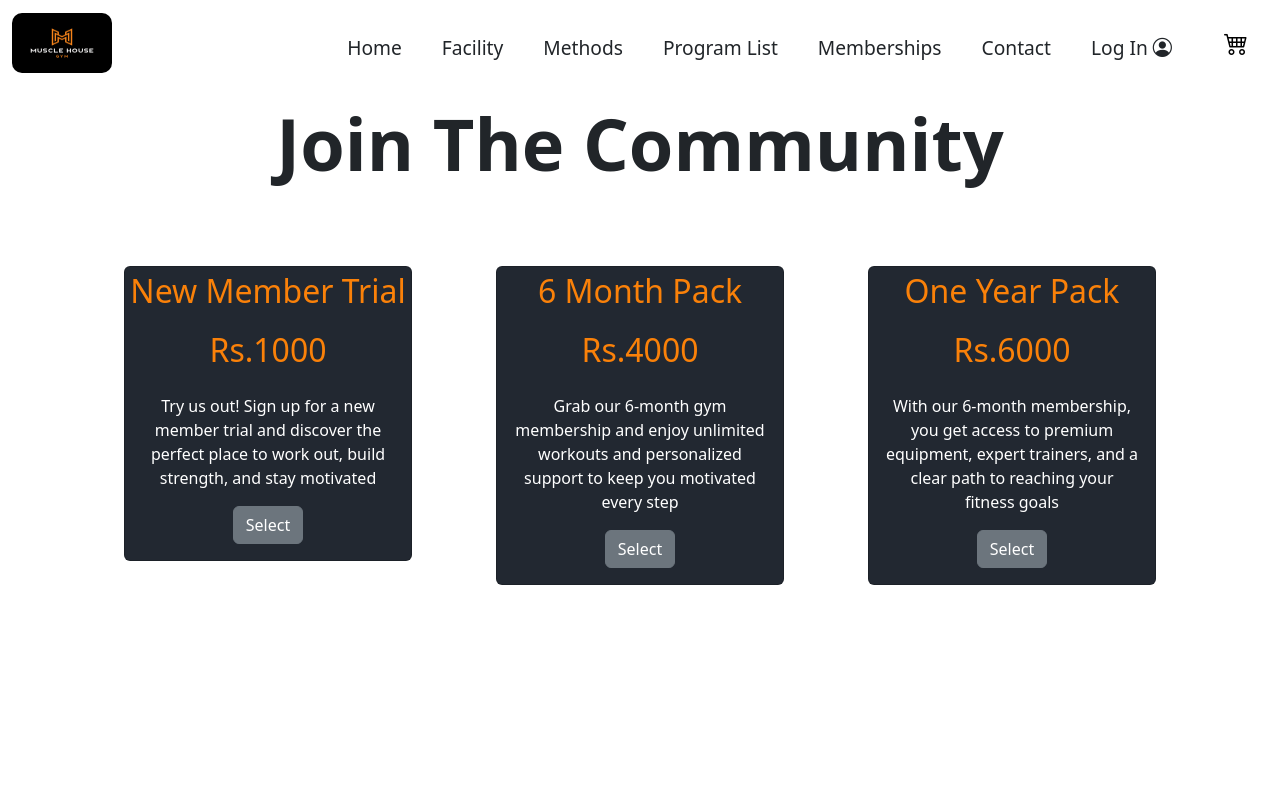
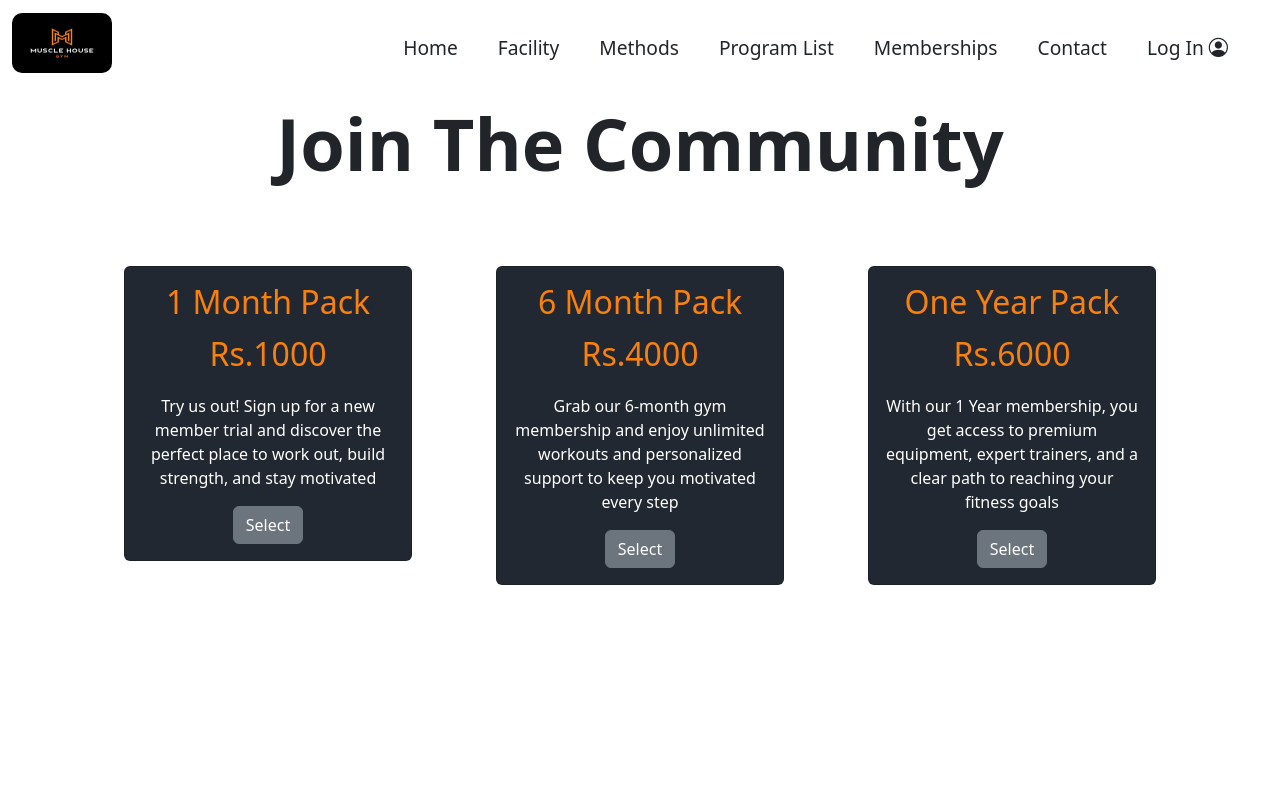
Before and after one commit to TamilazhaganM/Gym-shop, a React (Create React App) app: page /membership in a window 1280 px wide. Shown: the top 800 px of the page. Built offline with nearby package versions, Linux system fonts and the light colour scheme; a web font is replaced by a local one.

Commit message:
CustomerAdd updated

```diff
--- a/src/Components/Addmemb/Addmemb.jsx
+++ b/src/Components/Addmemb/Addmemb.jsx
@@ -3,8 +3,15 @@ import './Addmemb.css'
 import { Button, Col, Container, Row } from 'react-bootstrap'
 import { Form } from 'react-bootstrap'
 import { useNavigate } from 'react-router-dom'
+import axios from 'axios'
 
 const Addmemb = () => {
+  const [user,setUser]=useState("")
+  const [email,setEmail]=useState("")
+  const [city,setCity]=useState("")
+  const [phone,setPhone]=useState("")
+  const [gender,setGender]=useState("")
+  const [packages,setPackages]=useState("")
   const navigate=useNavigate()
         function Dashboard(){
             navigate('/Admin/Dashboard')
@@ -28,22 +35,63 @@ const Addmemb = () => {
   } function Mealplanner  (){
     navigate('/Meal-planner')
   }
-        const [formData, setFormData] = useState({
-          name: "",
-          email: "",
-          phone: "",
-          gender: "",
-          membership: "",
-        });
+        // const [formData, setFormData] = useState({
+        //   name: "",
+        //   email: "",
+        //   phone: "",
+        //   city:"",
+        //   gender: "",
+        //   packages: "",
+        // });
 
-        const handleChange = (e) => {
-          setFormData({ ...formData, [e.target.name]: e.target.value });
-        };
+        const handleSubmit = async (e) => {
+          e.preventDefault();
+          const name = user.trim();
+          const mail = email.trim();
+          const place = city.trim();
+          const mobile = phone.trim();
+          const genders = gender.trim();
+          const membership=packages.trim();
 
-        const handleSubmit = (e) => {
-          e.preventDefault();
-          console.log("Gym Member Added:", formData);
-          alert("Member Added Successfully!");
+          if (!user) {
+            alert("Please Enter Your Name");
+            return;
+          }
+
+          if (!/^\S+@\S+\.\S+$/.test(email)) {
+            alert("Please enter a valid email address");
+            return;
+          }
+
+          if (!place) {
+            alert("Please Enter Your city");
+            return;
+          }
+          if (!/^\d{10}$/.test(mobile)) {
+            alert("Please enter a valid 10-digit mobile number");
+            return;
+          }
+          if(!genders){
+            alert("Select the Gender")
+            return;
+          }
+          if(!membership){
+            alert("Select the Membership")
+            return
+          }
+          try {
+            const response= await axios.post("https://gym-shop-khhw.onrender.com/customerAdd",{
+              name,
+              mail,
+              place,
+              mobile,
+              genders,
+              membership
+            })
+            console.log("Response from Add member:",response.data)
+          } catch (error) {
+            console.error("Error during  Adding member:", error);
+          }
         };
   return (
     <div>
@@ -82,8 +130,8 @@ const Addmemb = () => {
                 type="text"
                 placeholder="Enter Name"
                 name="name"
-                value={formData.name}
-                onChange={handleChange}
+                value={user}
+                onChange={(e)=>setUser(e.target.value)}
                 required
               />
             </Form.Group>
@@ -95,8 +143,8 @@ const Addmemb = () => {
                 type="email"
                 placeholder="Enter Email"
                 name="email"
-                value={formData.email}
-                onChange={handleChange}
+                value={email}
+                onChange={(e)=>setEmail(e.target.value)}
                 required
               />
             </Form.Group>
@@ -111,8 +159,8 @@ const Addmemb = () => {
                 type="tel"
                 placeholder="Enter Phone Number"
                 name="phone"
-                value={formData.phone}
-                onChange={handleChange}
+                value={phone}
+                onChange={(e)=>setPhone(e.target.value)}
                 required
               />
             </Form.Group>
@@ -124,8 +172,8 @@ const Addmemb = () => {
                 type="text"
                 placeholder="Enter City"
                 name="City"
-                value={formData.City}
-                onChange={handleChange}
+                value={city}
+                onChange={(e)=>setCity(e.target.value)}
                 required
               />
             </Form.Group>
@@ -135,8 +183,8 @@ const Addmemb = () => {
               <Form.Label  style={{color:"rgb(51, 185, 185)",fontSize:"large"}}>Gender</Form.Label>
               <Form.Select
                 name="gender"
-                value={formData.gender}
-                onChange={handleChange}
+                value={gender}
+                onChange={(e)=>setGender(e.target.value)}
                 required
               >
                 <option value="">Select Gender</option>
@@ -151,8 +199,8 @@ const Addmemb = () => {
           <Form.Label  style={{color:"rgb(51, 185, 185)",fontSize:"large"}}>Membership Type</Form.Label>
           <Form.Select
             name="membership"
-            value={formData.membership}
-            onChange={handleChange}
+            value={packages}
+            onChange={(e)=>setPackages(e.target.value)}
             required
           >
             <option value="">Select Membership</option>
--- a/src/Components/Card/card.js
+++ b/src/Components/Card/card.js
@@ -1,27 +1,32 @@
-import React, { useContext, useEffect } from "react";
+import React, { useContext, useEffect, useState } from "react";
 import { ProgramContext } from "../Program/Program";
+import { memberContext } from "../Membership/Member"; // Import memberContext
 import Button from "react-bootstrap/Button";
 import Offcanvas from "react-bootstrap/Offcanvas";
-import Badge from "react-bootstrap/Badge"; // Import Badge component
+import Badge from "react-bootstrap/Badge";
 import Orders from "../Orders/orders";
 import { useNavigate } from "react-router-dom";
 
 const Card = () => {
-  const { order } = useContext(ProgramContext); // Access `order` state from context
+  const { order } = useContext(ProgramContext);
+  const { memberorder } = useContext(memberContext); // Get membership orders
   const navigate = useNavigate();
   const [show, setShow] = React.useState(false);
 
+  // Compute total items (programs + memberships)
+  const totalItems = order.length + memberorder.length;
+
   useEffect(() => {
-    if (order.length === 0) {
-      console.log("No programs selected yet!");
+    if (totalItems === 0) {
+      console.log("No items selected yet!");
     } else {
-      console.log("Programs in cart:", order);
+      console.log("Cart updated:", totalItems);
     }
-  }, [order]);
+  }, [totalItems]);
 
   const handleSummary = () => {
-    setShow(false); // Hide the Offcanvas
-    navigate('/ordersummary'); // Navigate to summary page
+    setShow(false);
+    navigate('/ordersummary');
   };
 
   return (
@@ -36,12 +41,9 @@ const Card = () => {
         onClick={() => setShow(!show)}
         className="me-2"
       >
-        <i
-          className="bi bi-cart4"
-          style={{ fontSize: "1.5rem", textAlign: "center" }}
-        ></i>
-        {/* Show badge only if there are items in the cart */}
-        {order.length > 0 && (
+        <i className="bi bi-cart4" style={{ fontSize: "1.5rem", textAlign: "center" }}></i>
+        {/* Show badge with total items (programs + memberships) */}
+        {totalItems > 0 && (
           <Badge
             bg="danger"
             style={{
@@ -52,13 +54,13 @@ const Card = () => {
               borderRadius: "50%",
             }}
           >
-            {order.length}
+            {totalItems}
           </Badge>
         )}
       </Button>
       <Offcanvas show={show} onHide={() => setShow(!show)} placement="end">
         <Offcanvas.Header closeButton>
-          <Offcanvas.Title>You are Ready To Sweat</Offcanvas.Title>
+          <Offcanvas.Title>Your Selections</Offcanvas.Title>
         </Offcanvas.Header>
         <Offcanvas.Body>
           <Orders />
--- a/src/Components/Logincompo/Login.js
+++ b/src/Components/Logincompo/Login.js
@@ -52,7 +52,7 @@ const Login = () => {
           const { role } = response.data.user;
 
           if (role === "admin") {
-            navigate("/admin-dashboard");
+            navigate("/admin/Dashboard");
           } else {
             navigate("/home");
           }
--- a/src/Components/Membership/Member.js
+++ b/src/Components/Membership/Member.js
@@ -1,60 +1,108 @@
-import React from "react";
+import React, { createContext, useContext, useState } from "react";
 import Button from "react-bootstrap/Button";
 import Card from "react-bootstrap/Card";
+import { Col, Container, Modal, Row } from "react-bootstrap";
 import "./Member.css";
-import { Col, Container, Row } from "react-bootstrap";
+
+// Create Context
+export const memberContext = createContext();
+
+// MemberProvider Component (Only Context, No UI)
+export const MemberProvider = ({ children }) => {
+  const [memberorder, setMemberorders] = useState([]);
+  return (
+    <memberContext.Provider value={{ memberorder, setMemberorders }}>
+      {children}
+    </memberContext.Provider>
+  );
+};
 
 const Member = () => {
+  const [show, setShow] = useState(false);
+  const [selectedMember, setSelectedMember] = useState(null);
+  const { setMemberorders } = useContext(memberContext);
+
+  const handleClose = () => setShow(false);
+
+  const handleSubmit = () => {
+    if (selectedMember) {
+      setMemberorders((prevOrders) => [...prevOrders, {
+        title: selectedMember.title,
+        amount: selectedMember.amount
+      }]);
+      setShow(false);
+    }
+  };
+
+  const handleShow = (program) => {
+    setShow(true);
+    setSelectedMember(program);
+  };
+
+  const memberships = [
+    {
+      title: "1 Month Pack",
+      amount: "Rs.1000",
+      text: "Try us out! Sign up for a new member trial and discover the perfect place to work out, build strength, and stay motivated",
+    },
+    {
+      title: "6 Month Pack",
+      amount: "Rs.4000",
+      text: "Grab our 6-month gym membership and enjoy unlimited workouts and personalized support to keep you motivated every step",
+    },
+    {
+      title: "One Year Pack",
+      amount: "Rs.6000",
+      text: "With our 1 Year membership, you get access to premium equipment, expert trainers, and a clear path to reaching your fitness goals",
+    },
+  ];
+
   return (
     <div>
+      <Modal show={show} onHide={handleClose} backdrop="static" keyboard={false}>
+        <Modal.Header closeButton>
+          <Modal.Title>Welcome To Muscle House</Modal.Title>
+        </Modal.Header>
+        <Modal.Body>
+          {selectedMember && (
+            <>
+              <h5>{selectedMember.title}</h5>
+              <p><strong>Price:</strong> {selectedMember.amount}</p>
+            </>
+          )}
+        </Modal.Body>
+        <Modal.Footer>
+          <Button variant="secondary" onClick={handleClose}>
+            Not Yet
+          </Button>
+          <Button style={{ backgroundColor: "#fa8109", border: "none" }} onClick={handleSubmit}>
+            Ready To Go
+          </Button>
+        </Modal.Footer>
+      </Modal>
+
       <div className="memberSetup">
         <h1>Join The Community</h1>
       </div>
-      <div>
-        <Container>
-          <Row>
-            <Col lg={4} md={12}>
+
+      <Container>
+        <Row>
+          {memberships.map((member, index) => (
+            <Col key={index} lg={4} md={6} sm={12} className="mb-4">
               <Card className="cards" style={{ width: "18rem" }}>
-                <Card.Text className="card-Title">New Member Trial</Card.Text>
-                <Card.Title className="card-Title">Rs.1000</Card.Title>
                 <Card.Body>
-                  <Card.Text className="card-texttt">
-                    Try us out! Sign up for a new member trial and discover the
-                    perfect place to work out, build strength, and stay
-                    motivated
-                  </Card.Text>
-                  <Button variant="secondary">Select</Button>
+                  <Card.Title className="card-Title">{member.title}</Card.Title>
+                  <Card.Text className="card-Title">{member.amount}</Card.Text>
+                  <Card.Text className="card-texttt">{member.text}</Card.Text>
+                  <Button variant="secondary" onClick={() => handleShow(member)}>
+                    Select
+                  </Button>
                 </Card.Body>
               </Card>
             </Col>
-            <Col lg={4} md={12}>
-              <Card className="cards" style={{ width: "18rem" }}>
-                <Card.Text className="card-Title">6 Month Pack</Card.Text>
-                <Card.Title className="card-Title">Rs.4000</Card.Title>
-                <Card.Body>
-                  <Card.Text className="card-texttt">
-                  Grab our 6-month gym membership and enjoy unlimited workouts and personalized support to keep you motivated every step
-                  </Card.Text>
-                  <Button variant="secondary">Select</Button>
-                </Card.Body>
-              </Card>
-            </Col>
-            <Col lg={4} md={12}>
-              <Card className="cards" style={{ width: "18rem" }}>
-                <Card.Text className="card-Title"> One Year Pack</Card.Text>
-                <Card.Title className="card-Title">Rs.6000</Card.Title>
-                <Card.Body>
-                  <Card.Text className="card-texttt">
-                  With our 6-month membership, you get access to premium equipment,
-                   expert trainers, and a clear path to reaching your fitness goals
-                  </Card.Text>
-                  <Button variant="secondary">Select</Button>
-                </Card.Body>
-              </Card>
-            </Col>
-          </Row>
-        </Container>
-      </div>
+          ))}
+        </Row>
+      </Container>
     </div>
   );
 };
--- a/src/Components/Navbar/Navbar.js
+++ b/src/Components/Navbar/Navbar.js
@@ -7,11 +7,15 @@ import Navbar from "react-bootstrap/Navbar";
 import { Image } from "react-bootstrap";
 import { Link } from "react-router-dom";
 import { useNavigate } from "react-router-dom";
-import { ProgramContext } from "../Program/Program"; // Import ProgramContext
+import { ProgramContext } from "../Program/Program";
+import { memberContext } from "../Membership/Member";
 
 function Navlist() {
   const navigate = useNavigate();
-  const { order } = useContext(ProgramContext); // Get order from context
+  const { order } = useContext(ProgramContext);
+  const { memberorder } = useContext(memberContext);
+  const totalItems = order.length + memberorder.length;
+
 
   // Navigation functions
   function handleHome() {
@@ -82,8 +86,8 @@ function Navlist() {
             <Nav.Link className="menuitems" as={Link} to="/login">Log In <i className="bi bi-person-circle"></i></Nav.Link>
                   {/* Conditionally render the Card component based on order */}
                   <div className="cardcomponent">
-                  {order.length >= 0 && (
-          <Card />
+                  {totalItems>0 && (
+          <Card totalItems={totalItems} />
       )}
                   </div>
 
--- a/src/Components/Orders/orders.js
+++ b/src/Components/Orders/orders.js
@@ -1,39 +1,65 @@
-import React, { useContext } from 'react';
-import ListGroup from 'react-bootstrap/ListGroup';
-import { ProgramContext } from '../Program/Program.js';
+import React, { useContext } from "react";
+import { ProgramContext } from "../Program/Program";
+import { memberContext } from "../Membership/Member";
+import { Container, Row, Col, Card } from "react-bootstrap";
+import "./Order.css"
 
-const Orders = () => {
-  const { order, setOrders } = useContext(ProgramContext); // Get order and setOrders from context
-
-  // Function to handle removing an order
-  const handleRemove = (index) => {
-    const updatedOrder = order.filter((_, i) => i !== index);
-    setOrders(updatedOrder); // Update the context with the new order
-  };
-  console.log(order)
+const Order = () => {
+  const { order } = useContext(ProgramContext);
+  const { memberorder } = useContext(memberContext);
 
   return (
-    <div>
-      <h2 style={{marginBottom:'0px'}}>SELECTED PROGRAMS</h2>
-      <ListGroup as="ol" numbered>
-        {order.map((item, index) => (
-          <ListGroup.Item
-            as="li"
-            key={index}
-            className="d-flex justify-content-between align-items-start"
-            onClick={() => handleRemove(index)} // Handle item click to remove it
-            style={{ cursor: 'pointer' }} // Add a pointer cursor to indicate clickable items
-          >
-            <div className="ms-2 me-auto">
-              <div className="fw-bold">{item.name}</div>
-              Price: Rs.{item.price}/Month
-            </div>
-            <img src={item.image} alt={item.name} style={{ width: '50px', height: '50px' }} />
-          </ListGroup.Item>
-        ))}
-      </ListGroup>
-    </div>
+    <Container className="order-container">
+      <h2 className="order-title">Your Orders</h2>
+
+      {/* Display Program Orders */}
+      {order.length > 0 && (
+        <div className="order-section">
+          <h3>Selected Programs</h3>
+          <Row>
+            {order.map((program, index) => (
+              <Col key={index} lg={6} md={6} sm={12} className="mb-4">
+                <Card className="order-card">
+                <div>
+                <Card.Img variant="top" src={program.image} className="order-img" />
+                  <Card.Body>
+                    <Card.Title>{program.name}</Card.Title>
+                    <Card.Text>Price: Rs.{program.price}</Card.Text>
+                  </Card.Body>
+                </div>
+
+                </Card>
+              </Col>
+            ))}
+          </Row>
+        </div>
+      )}
+
+      {/* Display Member Orders */}
+      {memberorder.length > 0 && (
+        <div className="order-section">
+          <h3>Selected Memberships</h3>
+          <Row>
+            {memberorder.map((member, index) => (
+              <Col key={index} lg={12} md={6} sm={12} className="mb-4">
+                <Card className="order-card">
+                  <Card.Body>
+                    <Card.Title>{member.title}</Card.Title>
+                    <Card.Text>Price: {member.amount}</Card.Text>
+                  </Card.Body>
+                </Card>
+              </Col>
+            ))}
+          </Row>
+        </div>
+      )}
+
+      {/* Show message if no orders are placed */}
+      {order.length === 0 && memberorder.length === 0 && (
+        <p className="no-orders">No orders placed yet.</p>
+      )}
+    </Container>
   );
 };
 
-export default Orders;
+export default Order;
```
Also changed, not shown: src/App.js (+7 -3 lines), src/servers/main.js (+16 -0 lines), src/Components/Orders/Order.css (added).
